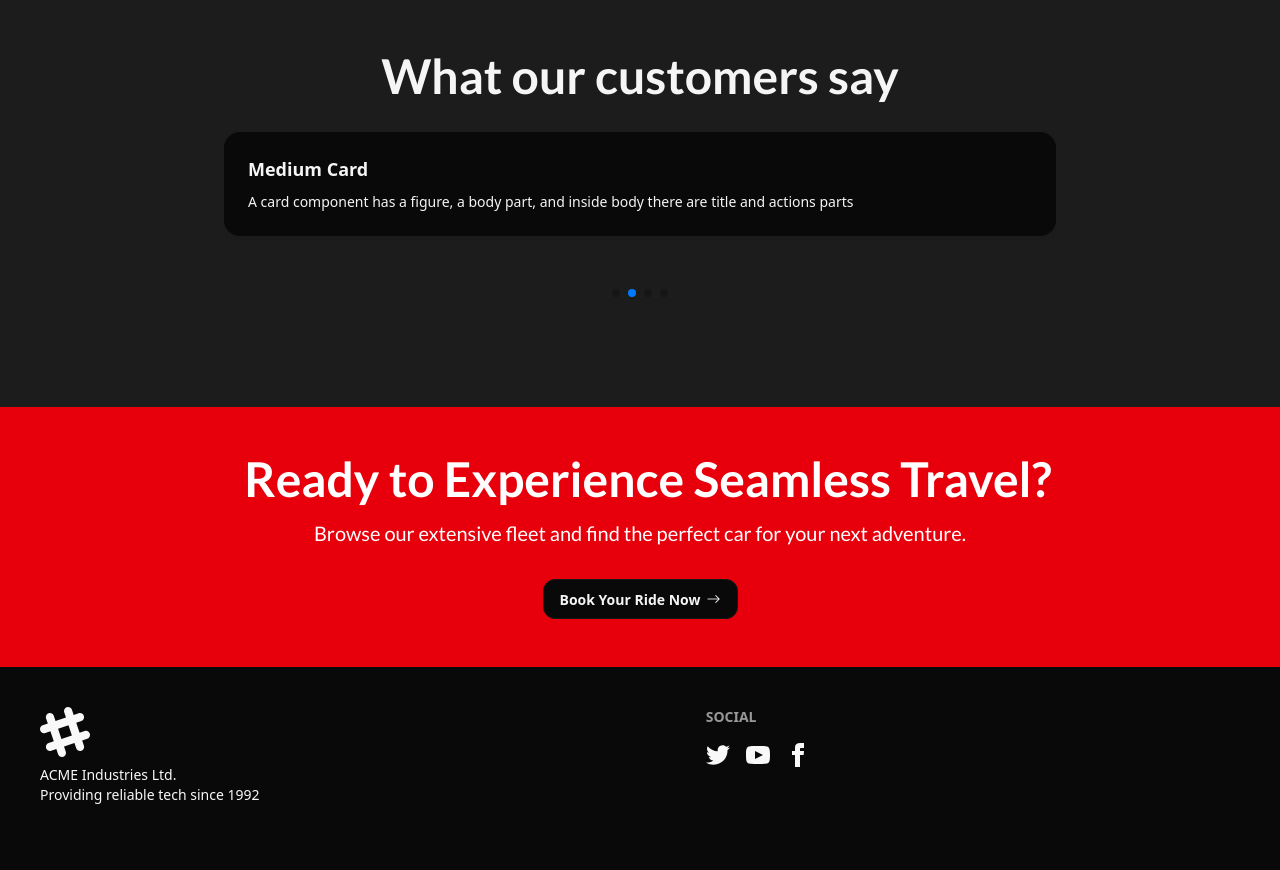
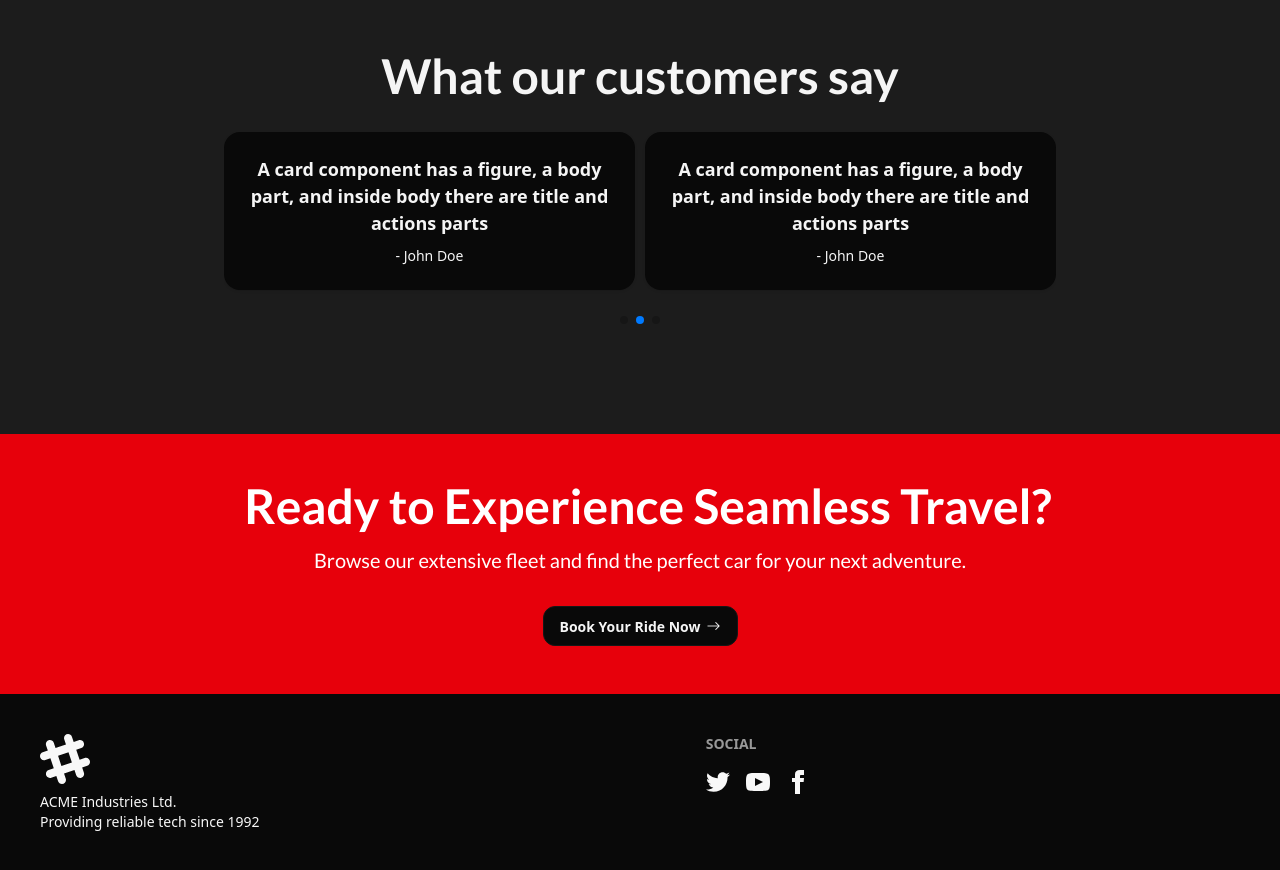
Before and after one commit to jacobferreras/car-rental, a Next.js app: page / in a window 1280 px wide. Shown: the part 2780-3650 px from the top of the page. Before the commit the page ends 3625 px from the top, so only its background shows below. Built offline with nearby package versions, Linux system fonts and the light colour scheme; no server answers; the database is empty.

Commit message:
refactor: improve card title alignment and add text centering in CustomerTestimony component

```diff
--- a/components/ui/home/CustomerTestimony.tsx
+++ b/components/ui/home/CustomerTestimony.tsx
@@ -19,6 +19,14 @@ const CustomerTestimony = () => {
           delay: 3000,
           disableOnInteraction: false,
         }}
+        breakpoints={{
+          640: {
+            slidesPerView: 1,
+          },
+          768: {
+            slidesPerView: 2,
+          },
+        }}
       >
         <SwiperSlide className="flex justify-center items-center h-full ">
           <div className="card w-auto bg-base-100 card-md shadow-sm mb-12">
@@ -36,10 +44,12 @@ const CustomerTestimony = () => {
         <SwiperSlide className="flex justify-center items-center h-full">
           <div className="card w-auto bg-base-100 card-md shadow-sm mb-12">
             <div className="card-body">
-              <h2 className="card-title">Medium Card</h2>
-              <p>
+              <h2 className="card-title justify-center items-center text-center">
                 A card component has a figure, a body part, and inside body
                 there are title and actions parts
+              </h2>
+              <p className="justify-center items-center text-center">
+                - John Doe
               </p>
             </div>
           </div>
@@ -47,10 +57,12 @@ const CustomerTestimony = () => {
         <SwiperSlide className="flex justify-center items-center h-full">
           <div className="card w-auto bg-base-100 card-md shadow-sm mb-12">
             <div className="card-body">
-              <h2 className="card-title">Medium Card</h2>
-              <p>
+              <h2 className="card-title justify-center items-center text-center">
                 A card component has a figure, a body part, and inside body
                 there are title and actions parts
+              </h2>
+              <p className="justify-center items-center text-center">
+                - John Doe
               </p>
             </div>
           </div>
@@ -58,10 +70,12 @@ const CustomerTestimony = () => {
         <SwiperSlide className="flex justify-center items-center h-full">
           <div className="card w-auto bg-base-100 card-md shadow-sm mb-12">
             <div className="card-body">
-              <h2 className="card-title">Medium Card</h2>
-              <p>
+              <h2 className="card-title justify-center items-center text-center">
                 A card component has a figure, a body part, and inside body
                 there are title and actions parts
+              </h2>
+              <p className="justify-center items-center text-center">
+                - John Doe
               </p>
             </div>
           </div>
```
